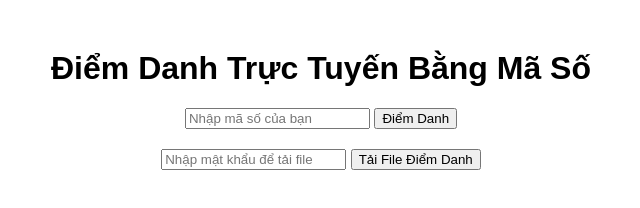
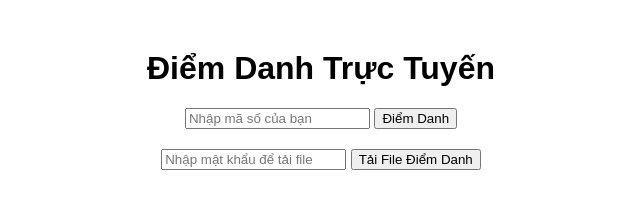
Before and after one commit to dangthanhvu187/diem-danh-sv, a plain HTML site: page index.html in a window 1280 px wide. Shown: the whole page, without its empty margins (319-959 px from the left). Drawn offline with Linux system fonts and the light colour scheme.

Commit message:
Update index.html

```diff
--- a/index.html
+++ b/index.html
@@ -22,7 +22,7 @@
     </style>
 </head>
 <body>
-    <h1>Điểm Danh Trực Tuyến Bằng Mã Số</h1>
+    <h1>Điểm Danh Trực Tuyến</h1>
     <input type="text" id="maSo" placeholder="Nhập mã số của bạn">
     <button onclick="diemDanh()">Điểm Danh</button>
     <div id="ketqua"></div>
```
